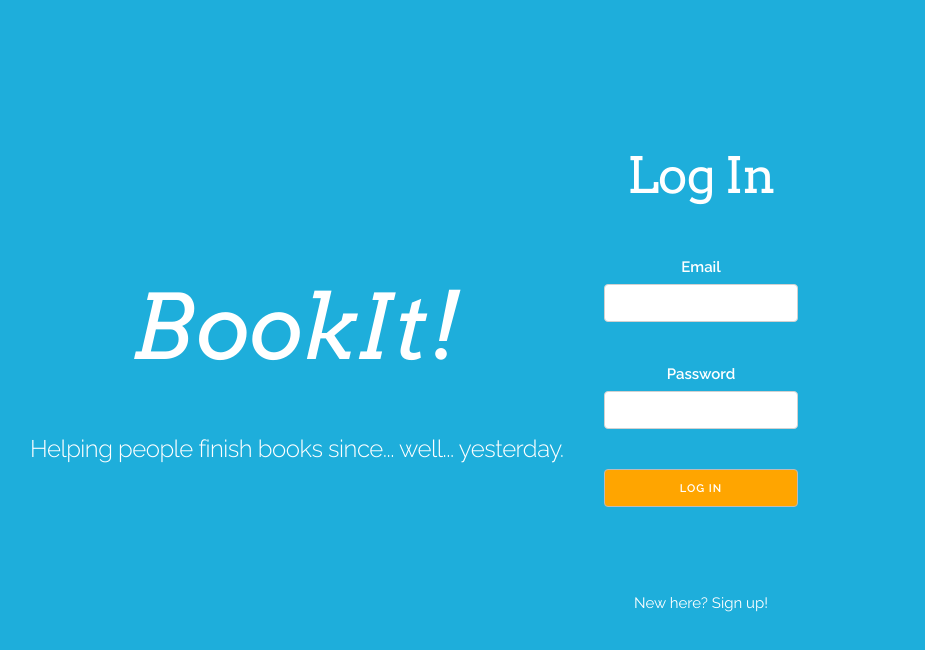
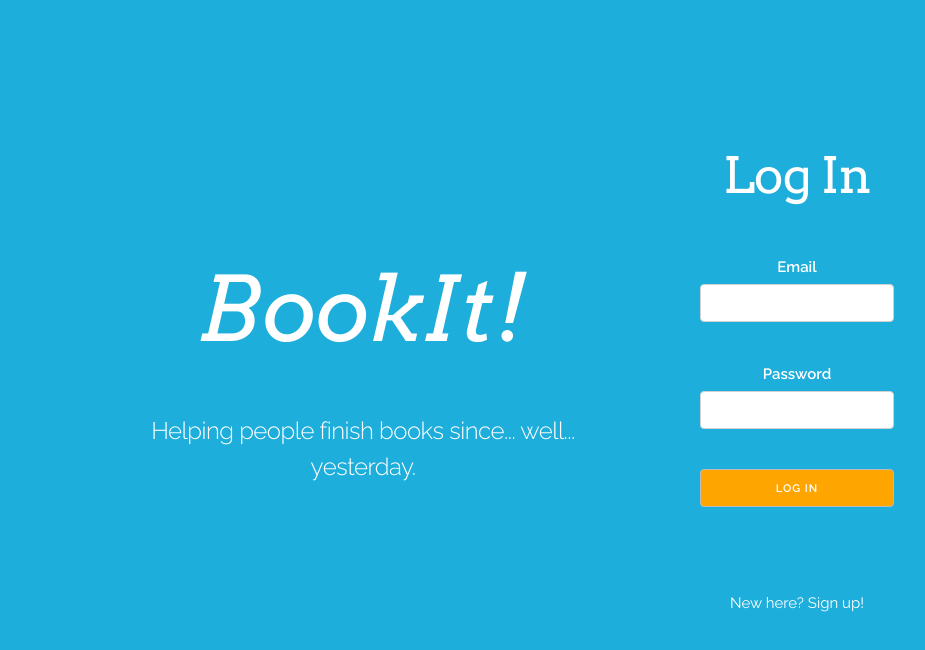
Before and after one commit to masomaster/book-it, a React (Create React App) app: page / in a window 1280 px wide. Shown: the top 650 px of the page, without its empty margins (130-1055 px from the left). Built offline with nearby package versions, Linux system fonts and the light colour scheme.

Commit message:
tweaks to authpage styling; adds gradient

```diff
--- a/public/AuthPage.css
+++ b/public/AuthPage.css
@@ -2,6 +2,9 @@ body {
     color: white;
     background-color: #1EAEDB;
     box-sizing: border-box;
+    display: grid;
+    justify-content: center;
+    align-content: center;
 }
 .auth-page {
     display: flex;
@@ -9,6 +12,9 @@ body {
     width: 60vw;
     height: 70vh;
     justify-content: space-between;
+}
+.brand {
+    margin-right: 100px;
 }
 .book-it {
     font-size: 6em;
@@ -40,12 +46,15 @@ button:hover {
     background-color: white;
 }
 
-@media screen and (max-width: 550px) and (orientation: portrait) {
+@media screen and (max-width: 750px) and (orientation: portrait) {
     .auth-page {
         flex-direction: column;
         justify-content: center;
         align-items: center;
         width: 100%;
+    }
+    .brand {
+        margin-right: 0;
     }
     .book-it {
         font-size: 3em;
@@ -81,7 +90,6 @@ button:hover {
         text-align: left;
     }
     .auth-page {
-        /* flex-direction: column; */
         justify-content: center;
         align-items: flex-start;
         width: 100%;
```
